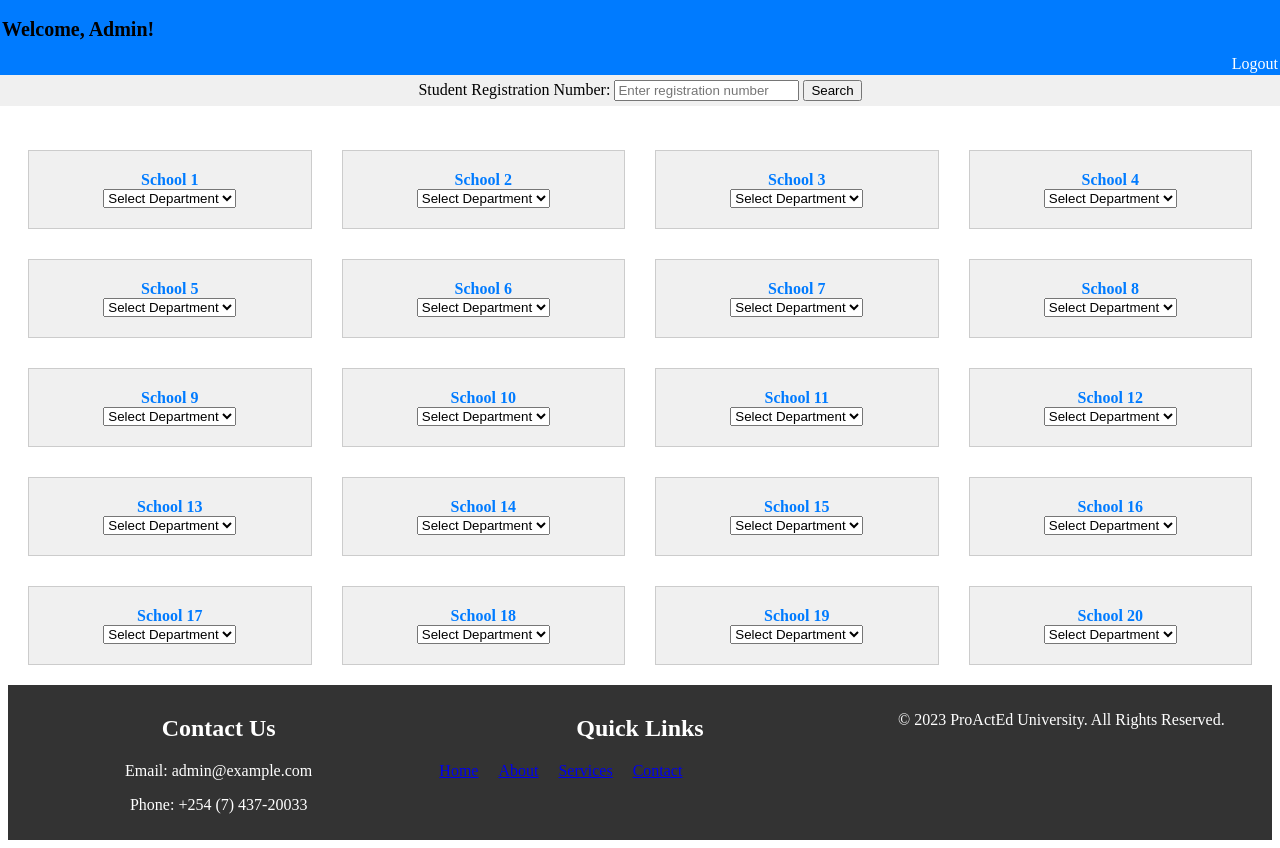
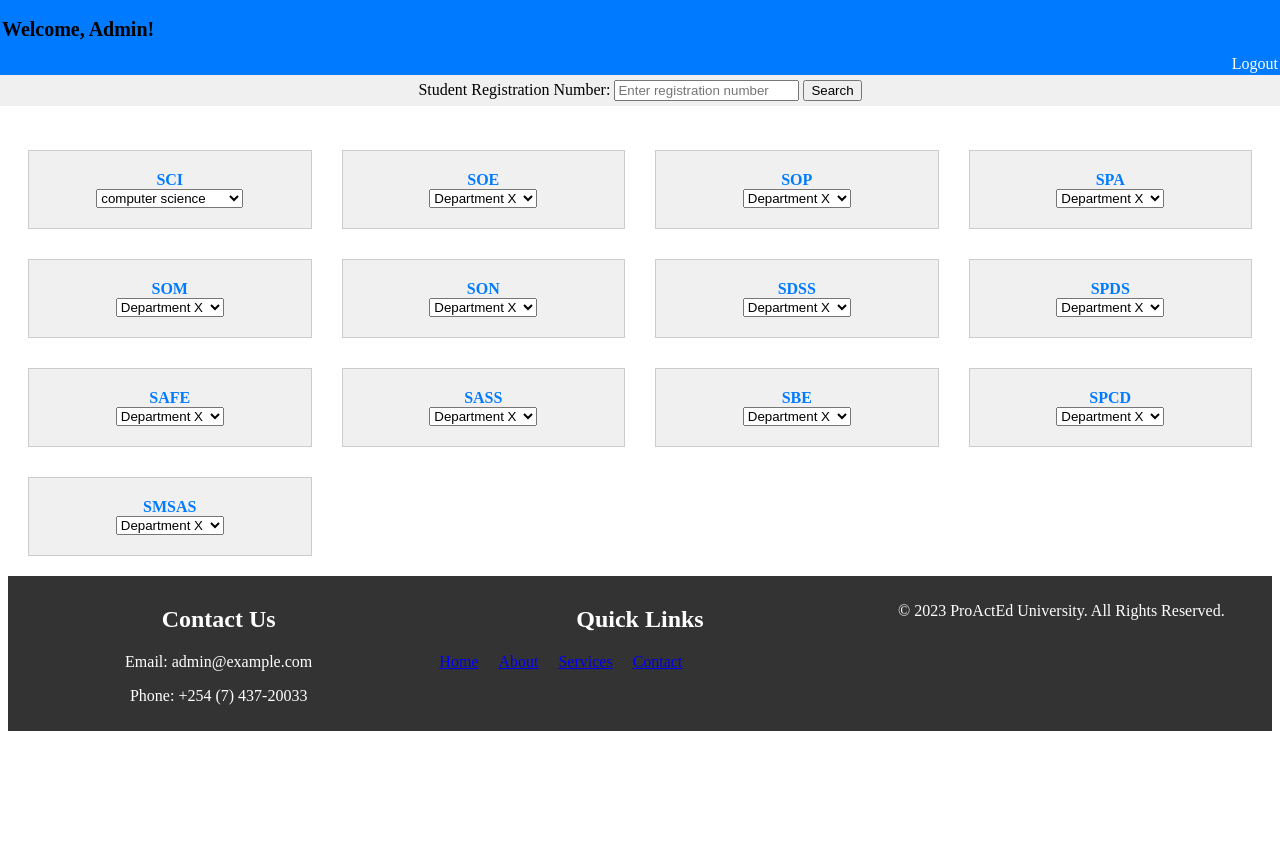
Before and after one commit to SimonMuthungu/ProActEd, a Django app: page /admin_page in a window 1280 px wide. After the commit the page ends 731 px from the top, so only its background shows below. Run offline with Django 4.2, Linux system fonts and the light colour scheme.

Commit message:
after 3 hours of headbanging

```diff
--- a/Projoo/AIacademia/academia_app/static/adminstyles.css
+++ b/Projoo/AIacademia/academia_app/static/adminstyles.css
@@ -121,6 +121,16 @@
     }
 }
 
+  .options {
+    display: none;
+    /* list-style: none; */
+    padding: 0;
+    margin: 0;
+}
+
+.hover-container:hover .options {
+    display: block;
+}
 
 
 /* Add more specific styles for your content as needed */
--- a/Projoo/AIacademia/academia_app/templates/academia_app/admin_page.html
+++ b/Projoo/AIacademia/academia_app/templates/academia_app/admin_page.html
@@ -27,17 +27,40 @@
             <div class="content-item">
                 <a href="#{{ school.name }}" class="school-button">{{ school.name }}</a>
                 <div id="{{ school.name }}" class="departments-container">
+
+                    <div class="hover-container">
                     <select>
-                        <option>Select Department</option>
-                        {% for department in school.departments %}
-                            <option>{{ department }}</option>
-                        {% endfor %}
-                    </select>
+
+                                {% for department in school.departments %}
+
+                                    <option value="option1">{{ department }}</option>
+                                    {% if department == 'computer science' %}
+                                    <optgroup class="options" label="program">
+                                        {% for course in school.cs %}
+                                        <option value="option3-1">{{ course }}</option>
+                                        {% endfor %}
+                                      </optgroup>
+                                    {% else %}
+                                    <optgroup class="options" label="program">
+                                        {% for course in school.IT %}
+                                        <option value="option3-1">{{ course }}</option>
+
+                                        {% endfor %}
+                                      </optgroup>
+                                      {% endif %}
+
+                                {% endfor %}
+
+
+                        </select>
+                    </div>
+
                 </div>
             </div>
         {% endfor %}
     </div>
 </div>
+
         <!-- Add your content specific to the admin page here -->
     </div>
 <footer class="footer">
--- a/Projoo/AIacademia/academia_app/views.py
+++ b/Projoo/AIacademia/academia_app/views.py
@@ -12,26 +12,20 @@ def admin_page(request):
 def admin_page(request):
     # Define school data with departments
     school_data = [
-        {'name': 'School 1', 'departments': ['Department A', 'Department B', 'Department C', 'Department D', 'Department E']},
-        {'name': 'School 2', 'departments': ['Department X', 'Department Y', 'Department Z', 'Department W', 'Department V']},
-        {'name': 'School 3', 'departments': ['Department X', 'Department Y', 'Department Z', 'Department W', 'Department V']},
-        {'name': 'School 4', 'departments': ['Department X', 'Department Y', 'Department Z', 'Department W', 'Department V']},
-        {'name': 'School 5', 'departments': ['Department X', 'Department Y', 'Department Z', 'Department W', 'Department V']},
-        {'name': 'School 6', 'departments': ['Department X', 'Department Y', 'Department Z', 'Department W', 'Department V']},
-        {'name': 'School 7', 'departments': ['Department X', 'Department Y', 'Department Z', 'Department W', 'Department V']},
-        {'name': 'School 8', 'departments': ['Department X', 'Department Y', 'Department Z', 'Department W', 'Department V']},
-        {'name': 'School 9', 'departments': ['Department X', 'Department Y', 'Department Z', 'Department W', 'Department V']},
-        {'name': 'School 10', 'departments': ['Department X', 'Department Y', 'Department Z', 'Department W', 'Department V']},
-        {'name': 'School 11', 'departments': ['Department X', 'Department Y', 'Department Z', 'Department W', 'Department V']},
-        {'name': 'School 12', 'departments': ['Department X', 'Department Y', 'Department Z', 'Department W', 'Department V']},
-        {'name': 'School 13', 'departments': ['Department X', 'Department Y', 'Department Z', 'Department W', 'Department V']},
-        {'name': 'School 14', 'departments': ['Department X', 'Department Y', 'Department Z', 'Department W', 'Department V']},
-        {'name': 'School 15', 'departments': ['Department X', 'Department Y', 'Department Z', 'Department W', 'Department V']},
-        {'name': 'School 16', 'departments': ['Department X', 'Department Y', 'Department Z', 'Department W', 'Department V']},
-        {'name': 'School 17', 'departments': ['Department X', 'Department Y', 'Department Z', 'Department W', 'Department V']},
-        {'name': 'School 18', 'departments': ['Department X', 'Department Y', 'Department Z', 'Department W', 'Department V']},
-        {'name': 'School 19', 'departments': ['Department X', 'Department Y', 'Department Z', 'Department W', 'Department V']},
-        {'name': 'School 20', 'departments': ['Department X', 'Department Y', 'Department Z', 'Department W', 'Department V']},
+        {'name': 'SCI', 'departments': ['computer science', 'IT'], 'cs':['Computer Science', 'cct'], 'IT':['ict', 'it']},
+        {'name': 'SOE', 'departments': ['Department X', 'Department Y', 'Department Z', 'Department W', 'Department V']},
+        {'name': 'SOP', 'departments': ['Department X', 'Department Y', 'Department Z', 'Department W', 'Department V']},
+        {'name': 'SPA', 'departments': ['Department X', 'Department Y', 'Department Z', 'Department W', 'Department V']},
+        {'name': 'SOM', 'departments': ['Department X', 'Department Y', 'Department Z', 'Department W', 'Department V']},
+        {'name': 'SON', 'departments': ['Department X', 'Department Y', 'Department Z', 'Department W', 'Department V']},
+        {'name': 'SDSS', 'departments': ['Department X', 'Department Y', 'Department Z', 'Department W', 'Department V']},
+        {'name': 'SPDS', 'departments': ['Department X', 'Department Y', 'Department Z', 'Department W', 'Department V']},
+        {'name': 'SAFE', 'departments': ['Department X', 'Department Y', 'Department Z', 'Department W', 'Department V']},
+        {'name': 'SASS', 'departments': ['Department X', 'Department Y', 'Department Z', 'Department W', 'Department V']},
+        {'name': 'SBE', 'departments': ['Department X', 'Department Y', 'Department Z', 'Department W', 'Department V']},
+        {'name': 'SPCD', 'departments': ['Department X', 'Department Y', 'Department Z', 'Department W', 'Department V']},
+        {'name': 'SMSAS', 'departments': ['Department X', 'Department Y', 'Department Z', 'Department W', 'Department V']},
+
         # Add data for other schools similarly
 ]
     context = {'school_data': school_data}
```
